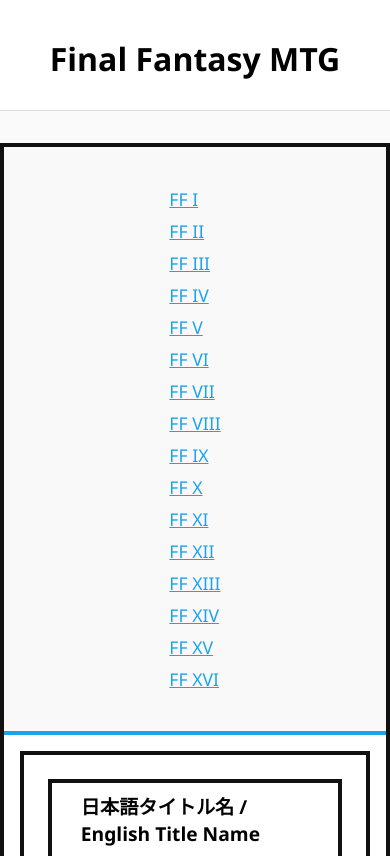
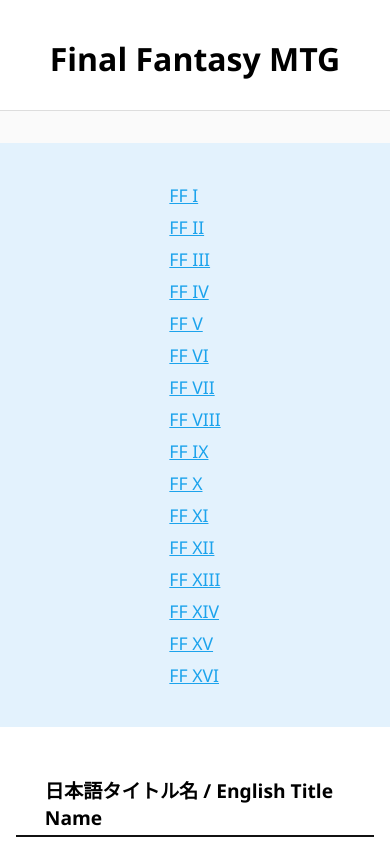
Before and after one commit to laqrag/ffmtg, a Jekyll site: the page built from index.md, in a window 390 px wide. Shown: the top 856 px of the page. Built offline with Jekyll 4.4.1, drawn with Linux system fonts in a browser that asks for light colours; grey boxes are pictures that could not be loaded.

Commit message:
Refactor CSS for improved layout consistency and responsiveness

```diff
--- a/assets/css/style.css
+++ b/assets/css/style.css
@@ -16,13 +16,12 @@
     max-width: 1200px;
     margin: 2em auto;
     background: #fff;
-    border: 4px solid #111;
+    border: none;
     min-height: 700px;
 }
 aside {
     width: 220px;
-    border-right: 4px solid #1ca3ec;
-    background: #f9f9f9;
+    background: #e3f2fd; /* サイドバーの背景色を明るい青系に */
     padding: 2em 0 2em 0;
     display: flex;
     flex-direction: column;
@@ -52,19 +51,20 @@
     flex-direction: column;
 }
 .section-block {
-    border: 4px solid #111;
+    border: none;
     margin-bottom: 2em;
-    padding: 1.5em;
-    background: #fff;
+    padding: 1.5em 0 1.5em 0;
+    background: none;
 }
 .section-title {
     font-weight: bold;
     font-size: 1.2em;
-    border: 4px solid #111;
+    border: none;
     display: inline-block;
-    padding: 0.5em 1.5em;
+    padding: 0.5em 1.5em 0.2em 1.5em;
     margin-bottom: 1em;
-    background: #fff;
+    background: none;
+    border-bottom: 2px solid #111; /* 下線を追加 */
 }
 .section-images {
     display: flex;
@@ -75,11 +75,11 @@
     width: 240px;
     height: 160px;
     object-fit: cover;
-    border: 4px solid #111;
+    border: none;
     background: #eee;
 }
 .section-comment {
-    border: 4px solid #111;
+    border: 1px solid #888; /* 細めの枠 */
     padding: 1em;
     margin-bottom: 1em;
     background: #fff;
@@ -103,7 +103,7 @@
     aside {
         width: 100%;
         border-right: none;
-        border-bottom: 4px solid #1ca3ec;
+        border-bottom: none;
         flex-direction: row;
         justify-content: center;
     }
```
